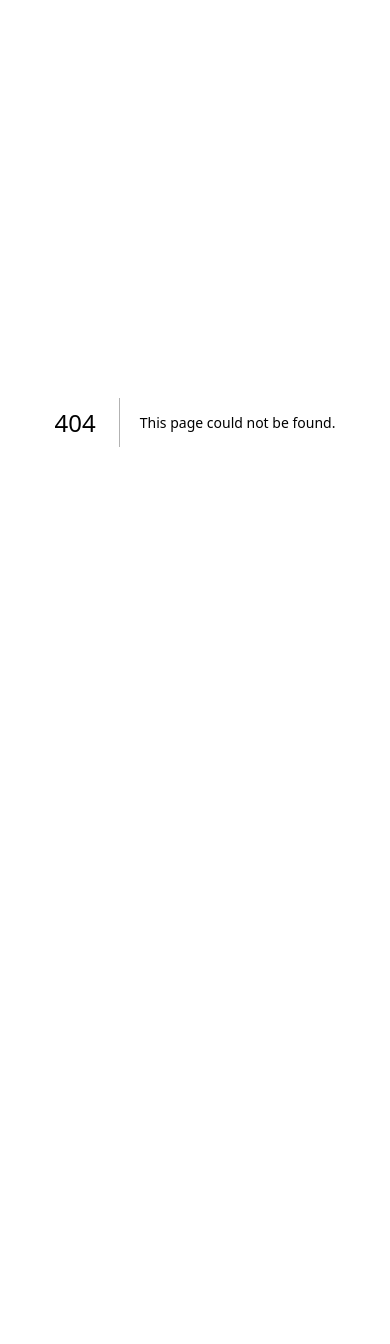
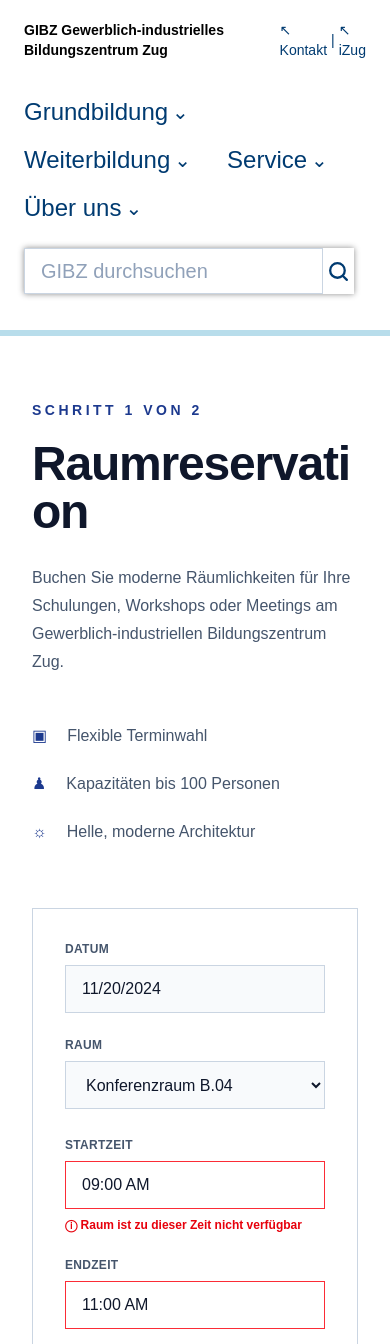
Before and after one commit to rabbitglauser/gibz-raumvermietung, a Next.js app in the folder frontend/: page /reservation in a window 390 px wide. Before the commit this address had no page. Shown: the top 1344 px of the page. Before the commit the page ends 844 px from the top, so only its background shows below. Built offline with nearby package versions, Linux system fonts and the light colour scheme.

Commit message:
Add responsive room reservation page layout

```diff
--- /dev/null
+++ b/frontend/src/app/reservation/page.tsx
@@ -0,0 +1,19 @@
+import { Header } from "@/components/organisms/Header";
+import { Footer } from "@/components/organisms/Footer";
+import ReservationIntro from "@/components/organisms/ReservationIntro";
+import ReservationForm from "@/components/organisms/ReservationForm";
+
+export default function ReservationPage() {
+  return (
+    <div className="flex min-h-screen flex-col overflow-x-hidden bg-white text-slate-900">
+      <Header />
+
+      <main className="mx-auto grid w-full max-w-[1180px] flex-1 grid-cols-1 gap-16 px-8 py-16 md:px-12 lg:grid-cols-[1fr_1.05fr] lg:items-start lg:gap-20 lg:py-20">
+        <ReservationIntro />
+        <ReservationForm />
+      </main>
+
+      <Footer />
+    </div>
+  );
+}
--- a/frontend/src/components/organisms/Header.tsx
+++ b/frontend/src/components/organisms/Header.tsx
@@ -1,100 +1,73 @@
-"use client";
-
+export function Header() {
   const navItems = ["Grundbildung", "Weiterbildung", "Service", "Über uns"];
 
-function ChevronDown() {
   return (
-    <svg
-      width="10"
-      height="10"
-      viewBox="0 0 12 12"
-      fill="none"
-      aria-hidden="true"
-      className="ml-1"
-    >
-      <path
-        d="M2 4l4 4 4-4"
-        stroke="currentColor"
-        strokeWidth="1.5"
-        strokeLinecap="round"
-        strokeLinejoin="round"
-      />
-    </svg>
-  );
-}
+    <header className="w-full bg-white text-[#003b71]">
+      <div className="mx-auto max-w-[1180px] px-6 md:px-10">
+        {/* Top line */}
+        <div className="flex items-center justify-between pt-5 text-sm">
+          <p className="font-bold text-black">
+            GIBZ Gewerblich-industrielles Bildungszentrum Zug
+          </p>
 
-function SearchIcon() {
-  return (
-    <svg
-      width="14"
-      height="14"
-      viewBox="0 0 16 16"
-      fill="none"
-      aria-hidden="true"
-    >
-      <circle cx="7" cy="7" r="5" stroke="currentColor" strokeWidth="1.5" />
-      <path
-        d="M11 11l3 3"
-        stroke="currentColor"
-        strokeWidth="1.5"
-        strokeLinecap="round"
-      />
-    </svg>
-  );
-}
-
-export function Header() {
-  return (
-    <header className="bg-white">
-      <div className="mx-auto flex max-w-[1150px] items-center justify-between px-4 pt-3 text-[12px] text-[#003b73]">
-        <span className="font-semibold tracking-tight">
-          GIBZ Gewerblich-industrielles Bildungszentrum Zug
-        </span>
-        <div className="flex items-center gap-4">
+          <div className="flex items-center gap-1 text-sm text-[#003b71]">
             <a href="#" className="hover:underline">
-            Kontakt
+              ↖ Kontakt
             </a>
+            <span>|</span>
             <a href="#" className="hover:underline">
-            Zug
+              ↖ iZug
             </a>
           </div>
         </div>
 
-      <div className="mx-auto flex max-w-[1150px] flex-wrap items-center justify-between gap-3 px-4 py-4">
-        <nav className="flex flex-wrap items-center gap-6 text-[14px] font-semibold text-[#003b73]">
-          {navItems.map((label) => (
+        {/* Navigation row */}
+        <div className="flex flex-col gap-6 py-9 lg:flex-row lg:items-center lg:justify-between">
+          <nav className="flex flex-wrap items-center gap-x-9 gap-y-4 text-2xl font-normal">
+            {navItems.map((item) => (
               <a
-              key={label}
+                key={item}
                 href="#"
-              className="flex items-center hover:text-[#00539b]"
+                className="flex items-center gap-1 whitespace-nowrap text-[#003b71]"
               >
-              {label}
-              <ChevronDown />
+                {item}
+                <span className="text-xl">⌄</span>
               </a>
             ))}
           </nav>
 
-        <form
-          role="search"
-          onSubmit={(e) => e.preventDefault()}
-          className="flex h-9 items-stretch border border-[#d6dde5] bg-white"
-        >
+          <form className="flex h-[46px] w-full max-w-[330px] shadow-[0_0_6px_rgba(0,0,0,0.45)]">
             <input
-            type="search"
+              type="text"
               placeholder="GIBZ durchsuchen"
-            className="w-44 bg-transparent px-3 text-[13px] text-[#003b73] placeholder:text-[#5f6872] focus:outline-none sm:w-56"
+              className="h-full flex-1 border border-slate-300 bg-white px-4 text-xl text-slate-700 outline-none placeholder:text-slate-400"
             />
+
             <button
               type="submit"
+              className="flex h-full w-[56px] items-center justify-center bg-white text-[#003b71]"
               aria-label="Suchen"
-            className="flex w-9 items-center justify-center bg-[#003b73] text-white hover:bg-[#00539b]"
             >
-            <SearchIcon />
+              <svg
+                width="25"
+                height="25"
+                viewBox="0 0 24 24"
+                fill="none"
+                stroke="currentColor"
+                strokeWidth="2.2"
+                strokeLinecap="round"
+                strokeLinejoin="round"
+              >
+                <circle cx="11" cy="11" r="7" />
+                <path d="M20 20l-3.5-3.5" />
+              </svg>
             </button>
           </form>
         </div>
+      </div>
 
-      <div className="h-px bg-[#9bc7df]" />
+      {/* Blue line like mockup */}
+      <div className="mx-auto h-[6px] max-w-[1180px] bg-[#b8ddeb]" />
     </header>
   );
 }
--- /dev/null
+++ b/frontend/src/components/organisms/ReservationForm.tsx
@@ -0,0 +1,107 @@
+export default function ReservationForm() {
+  return (
+    <section className="w-full max-w-[560px] border border-slate-300 bg-white px-8 py-8 md:px-10 md:py-10">
+      <form className="space-y-7">
+        <div className="grid grid-cols-1 gap-6 md:grid-cols-2">
+          <label className="flex flex-col gap-2">
+            <span className="text-xs font-bold uppercase tracking-wide text-slate-600">
+              Datum
+            </span>
+            <input
+              type="text"
+              defaultValue="11/20/2024"
+              className="h-12 w-full border border-slate-300 bg-slate-50 px-4 text-slate-900 outline-none"
+            />
+          </label>
+
+          <label className="flex flex-col gap-2">
+            <span className="text-xs font-bold uppercase tracking-wide text-slate-600">
+              Raum
+            </span>
+            <select className="h-12 w-full border border-slate-300 bg-slate-50 px-4 text-slate-900 outline-none">
+              <option>Konferenzraum B.04</option>
+              <option>Seminarraum S104</option>
+              <option>Aula 1.005</option>
+            </select>
+          </label>
+        </div>
+
+        <div className="grid grid-cols-1 gap-6 md:grid-cols-2">
+          <label className="flex flex-col gap-2">
+            <span className="text-xs font-bold uppercase tracking-wide text-slate-600">
+              Startzeit
+            </span>
+            <input
+              type="text"
+              defaultValue="09:00 AM"
+              className="h-12 w-full border border-red-500 bg-white px-4 text-slate-900 outline-none"
+            />
+            <span className="text-xs font-bold text-red-600">
+              ⓘ Raum ist zu dieser Zeit nicht verfügbar
+            </span>
+          </label>
+
+          <label className="flex flex-col gap-2">
+            <span className="text-xs font-bold uppercase tracking-wide text-slate-600">
+              Endzeit
+            </span>
+            <input
+              type="text"
+              defaultValue="11:00 AM"
+              className="h-12 w-full border border-red-500 bg-white px-4 text-slate-900 outline-none"
+            />
+          </label>
+        </div>
+
+        <hr className="border-slate-200" />
+
+        <label className="flex flex-col gap-2">
+          <span className="text-xs font-bold uppercase tracking-wide text-slate-600">
+            Vollständiger Name
+          </span>
+          <input
+            type="text"
+            placeholder="Vorname Nachname"
+            className="h-12 w-full border border-slate-300 bg-slate-50 px-4 text-slate-900 outline-none placeholder:text-slate-400"
+          />
+        </label>
+
+        <div className="grid grid-cols-1 gap-6 md:grid-cols-2">
+          <label className="flex flex-col gap-2">
+            <span className="text-xs font-bold uppercase tracking-wide text-slate-600">
+              E-Mail Adresse
+            </span>
+            <input
+              type="email"
+              placeholder="beispiel@email.ch"
+              className="h-12 w-full border border-slate-300 bg-slate-50 px-4 text-slate-900 outline-none placeholder:text-slate-400"
+            />
+          </label>
+
+          <label className="flex flex-col gap-2">
+            <span className="text-xs font-bold uppercase tracking-wide text-slate-600">
+              Telefonnummer
+            </span>
+            <input
+              type="tel"
+              placeholder="+41 00 000 00 00"
+              className="h-12 w-full border border-slate-300 bg-slate-50 px-4 text-slate-900 outline-none placeholder:text-slate-400"
+            />
+          </label>
+        </div>
+
+        <button
+          type="submit"
+          className="h-14 w-full bg-blue-900 text-lg font-bold uppercase tracking-[0.18em] text-white"
+        >
+          Reservierung senden →
+        </button>
+
+        <p className="text-center text-xs text-slate-500">
+          Mit dem Klick bestätigen Sie unsere{" "}
+          <span className="font-bold underline">AGB</span>.
+        </p>
+      </form>
+    </section>
+  );
+}
--- /dev/null
+++ b/frontend/src/components/organisms/ReservationIntro.tsx
@@ -0,0 +1,35 @@
+export default function ReservationIntro() {
+  return (
+    <section className="flex flex-col justify-center">
+      <p className="text-sm font-bold uppercase tracking-[0.25em] text-blue-900">
+        Schritt 1 von 2
+      </p>
+
+      <h1 className="mt-5 break-words text-5xl font-bold tracking-tight text-slate-900">
+        Raumreservation
+      </h1>
+
+      <p className="mt-7 max-w-[460px] text-base leading-7 text-slate-600">
+        Buchen Sie moderne Räumlichkeiten für Ihre Schulungen, Workshops oder
+        Meetings am Gewerblich-industriellen Bildungszentrum Zug.
+      </p>
+
+      <div className="mt-12 space-y-6 text-base text-slate-600">
+        <div className="flex items-center gap-5">
+          <span className="text-blue-900">▣</span>
+          <span>Flexible Terminwahl</span>
+        </div>
+
+        <div className="flex items-center gap-5">
+          <span className="text-blue-900">♟</span>
+          <span>Kapazitäten bis 100 Personen</span>
+        </div>
+
+        <div className="flex items-center gap-5">
+          <span className="text-blue-900">☼</span>
+          <span>Helle, moderne Architektur</span>
+        </div>
+      </div>
+    </section>
+  );
+}
```
Also changed, not shown: frontend/src/components/molecules/ReservationInput.tsx (added). Lines whose indentation alone changed are shown as unchanged.
